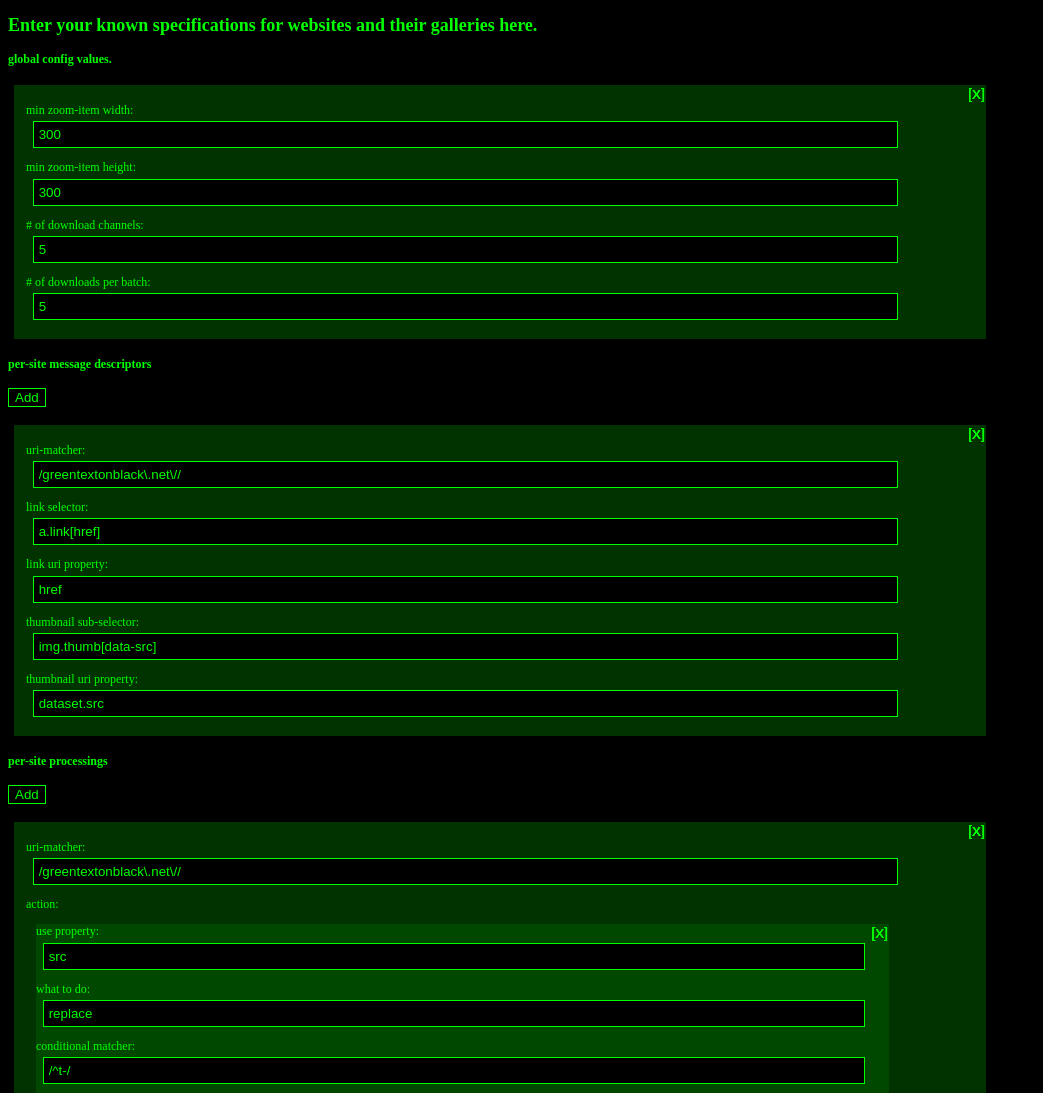
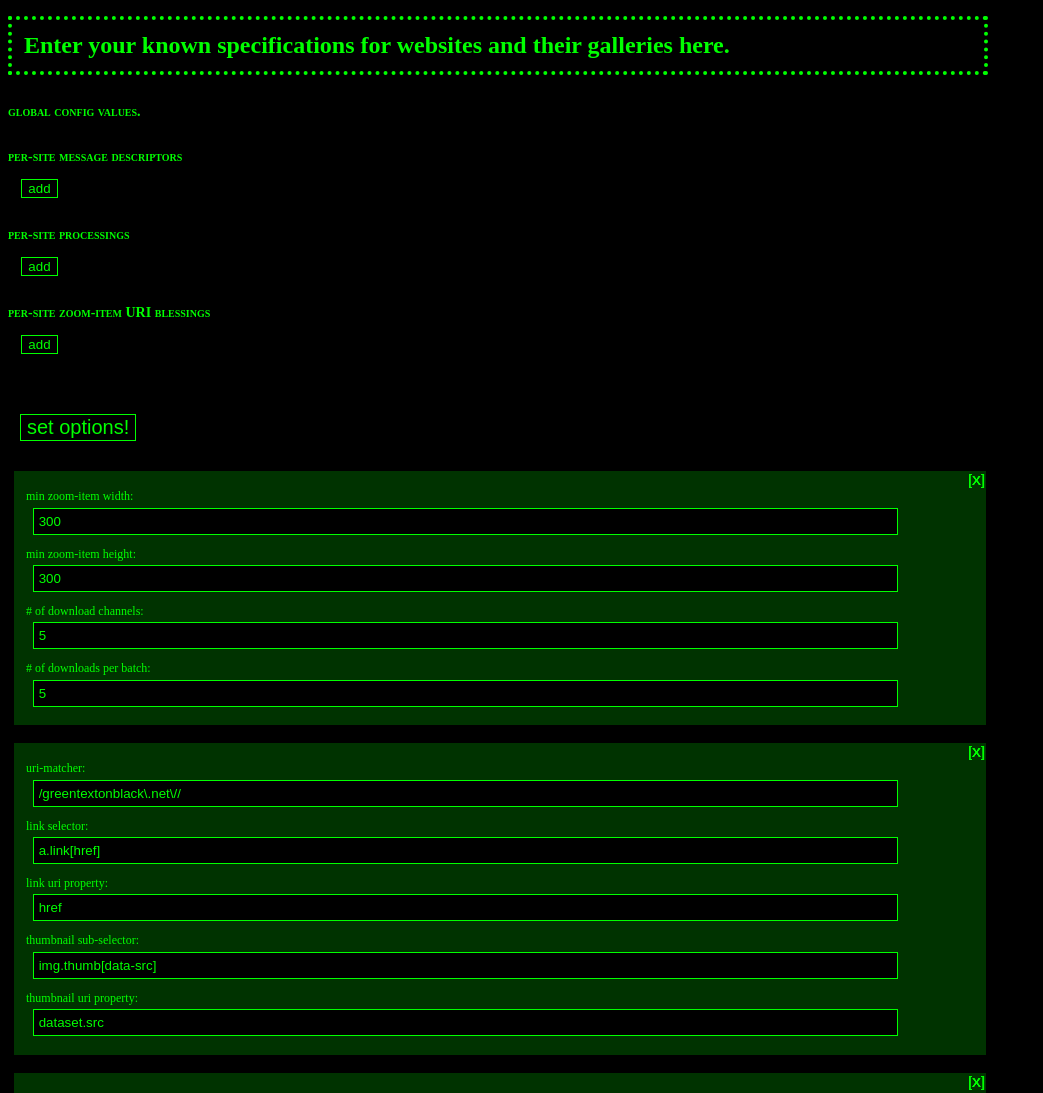
Before and after one commit to sidspencer/gimme, a browser extension: page options/options.html in a window 1280 px wide. Shown: the top 1093 px of the page, without its empty margins (0-1043 px from the left). Drawn offline with Linux system fonts and the light colour scheme.

Commit message:
Remove unnescessary <div>s, move status line, change section ids to be uppercased.

```diff
--- a/options/options.html
+++ b/options/options.html
@@ -5,43 +5,42 @@
         <link rel="stylesheet" href="options.css"/>
     </head>
     <body>
-        <p><h2>Enter your known specifications for websites and their galleries here.</h2></p>
-
-        <!-- status line -->
-        <div>
-            <div id="status">options saved</div>
-        </div>
+        <h1>Enter your known specifications for websites and their galleries here.</h1>
 
         <!-- config global values -->
-        <div id="config">
-            <p><h4>global config values.</h4></p>
+        <div id="CONFIG">
+            <h3>global config values.</h3>
         </div>
 
 
         <!-- messages, per-site configurations -->
-        <div id="messages">
-            <p><h4>per-site message descriptors</h4></p>
-            <button id="addMessage" class="add">Add</button>
+        <div id="MESSAGES">
+            <h3>per-site message descriptors</h3>
+            <button id="addMessage" class="addEntry">add</button>
         </div>
 
 
         <!-- processings, per-site configurations -->
-        <div id="processings">
-            <p><h4>per-site processings</h4></p>
-            <button id="addProcessing" class="add">Add</button>
+        <div id="PROCESSINGS">
+            <h3>per-site processings</h3>
+            <button id="addProcessing" class="addEntry">add</button>
         </div>
 
 
         <!-- blessings, per-site configurations -->
-        <div id="blessings">
-            <p><h4>per-site zoom-item URI blessings</h4></p>
-            <button id="addBlessing" class="add">Add</button>
+        <div id="BLESSINGS">
+            <h3>per-site zoom-item URI blessings</h3>
+            <button id="addBlessing" class="addEntry">add</button>
         </div>
+
+
+        <!-- status line -->
+        <div id="status">--- options saved ---</div>
 
 
         <!-- action buttons -->
         <div id="actionButtons">
-            <button id="set">set</button>
+            <button id="set">set options!</button>
         </div>
 
 
```
